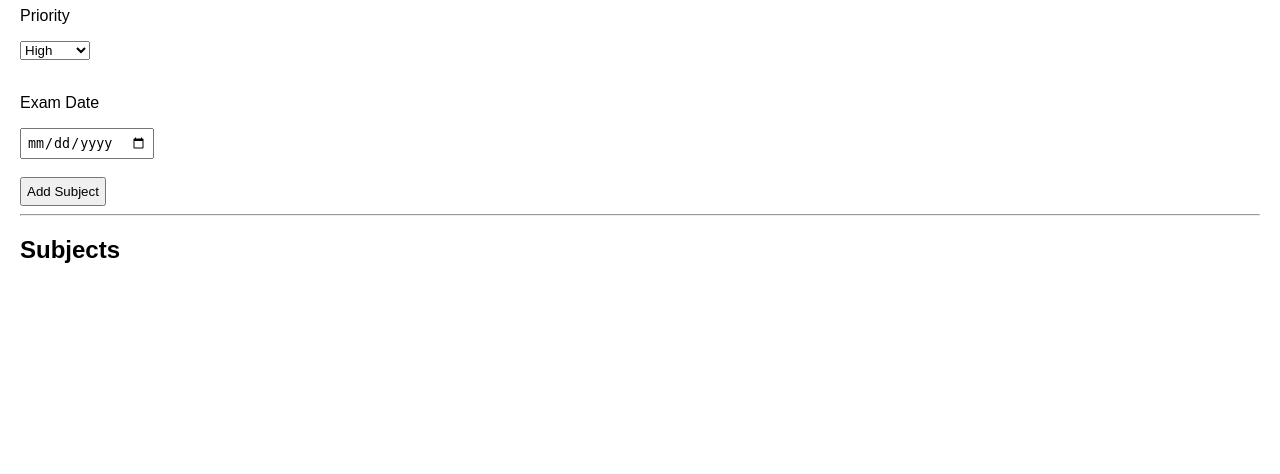
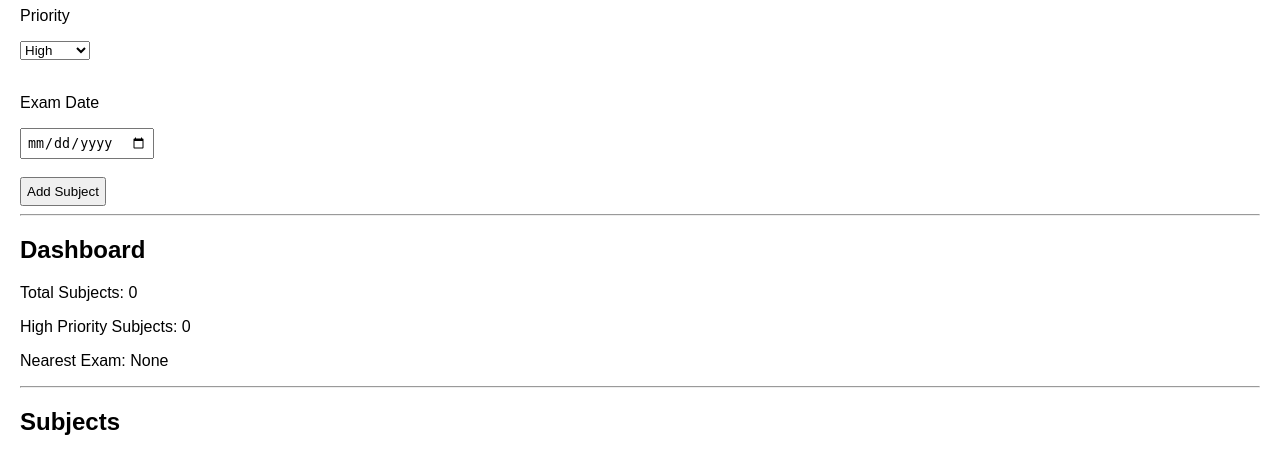
Before and after one commit to n1sh032/ExamLite, a Flask app: page / in a window 1280 px wide. Shown: the part 267-741 px from the top of the page. Run offline with Flask 3, Linux system fonts and the light colour scheme; data that the repository does not hold is empty.

Commit message:
Dashboard stats

```diff
--- a/static/app.js
+++ b/static/app.js
@@ -38,7 +38,6 @@ btn.addEventListener("click", function () {
 
 });
 
-
 function loadSubjects() {
 
     fetch("/get_subjects")
@@ -49,7 +48,21 @@ function loadSubjects() {
 
         list.innerHTML = "";
 
+        let highCount = 0;
+        let nearestExam = null;
+
         for (let i = 0; i < data.length; i++) {
+
+            if (data[i].priority == "High") {
+                highCount++;
+            }
+
+            if (nearestExam == null) {
+                nearestExam = data[i].exam;
+            }
+            else if (data[i].exam < nearestExam) {
+                nearestExam = data[i].exam;
+            }
 
             list.innerHTML +=
                 "<b>" + data[i].subject + "</b><br>" +
@@ -60,10 +73,19 @@ function loadSubjects() {
                 "<hr>";
         }
 
+        document.getElementById("totalSubjects").innerText = data.length;
+        document.getElementById("highSubjects").innerText = highCount;
+
+        if (nearestExam != null) {
+            document.getElementById("nearestExam").innerText = nearestExam;
+        }
+        else {
+            document.getElementById("nearestExam").innerText = "None";
+        }
+
     });
 
 }
-
 
 function delSub(i) {
 
--- a/templates/index.html
+++ b/templates/index.html
@@ -39,6 +39,16 @@
 
     <hr>
 
+    <h2>Dashboard</h2>
+
+    <p>Total Subjects: <span id="totalSubjects">0</span></p>
+
+    <p>High Priority Subjects: <span id="highSubjects">0</span></p>
+
+    <p>Nearest Exam: <span id="nearestExam">None</span></p>
+
+    <hr>
+
     <h2>Subjects</h2>
 
     <div id="subjectList"></div>
```
